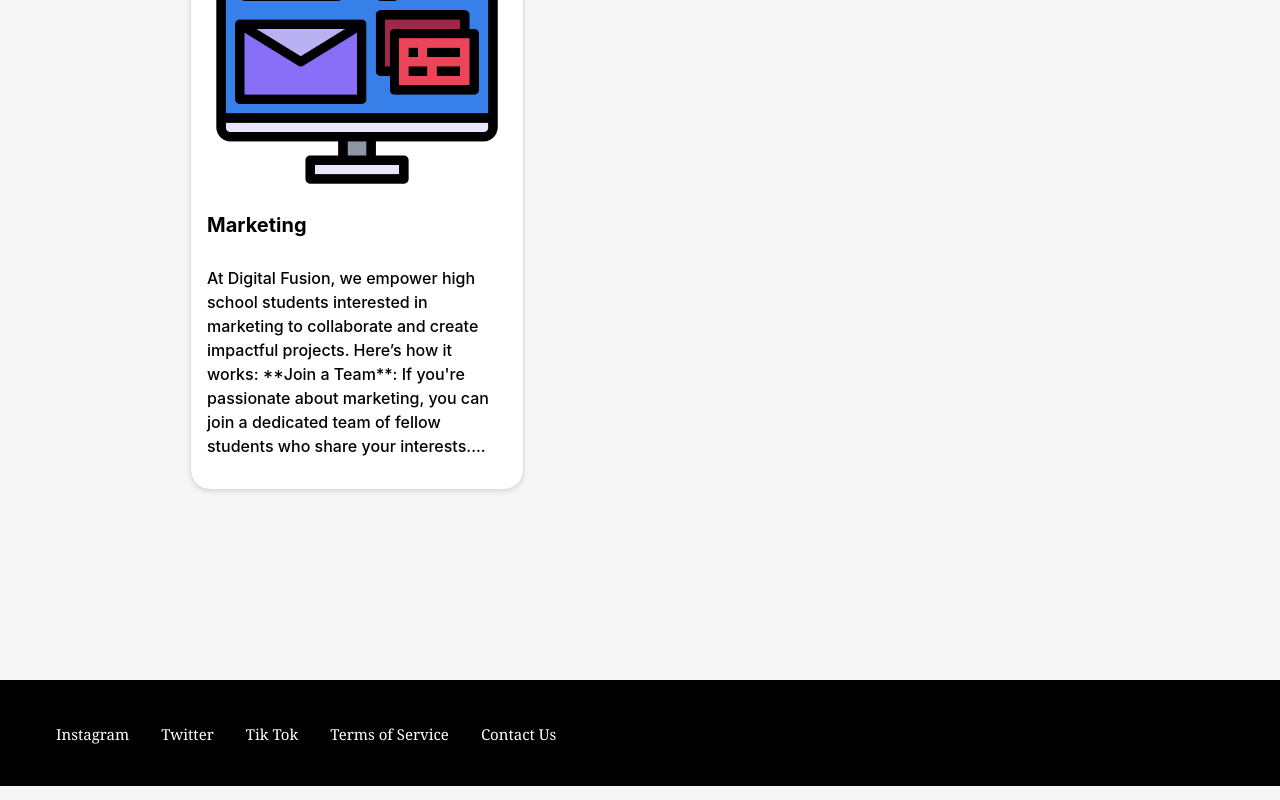
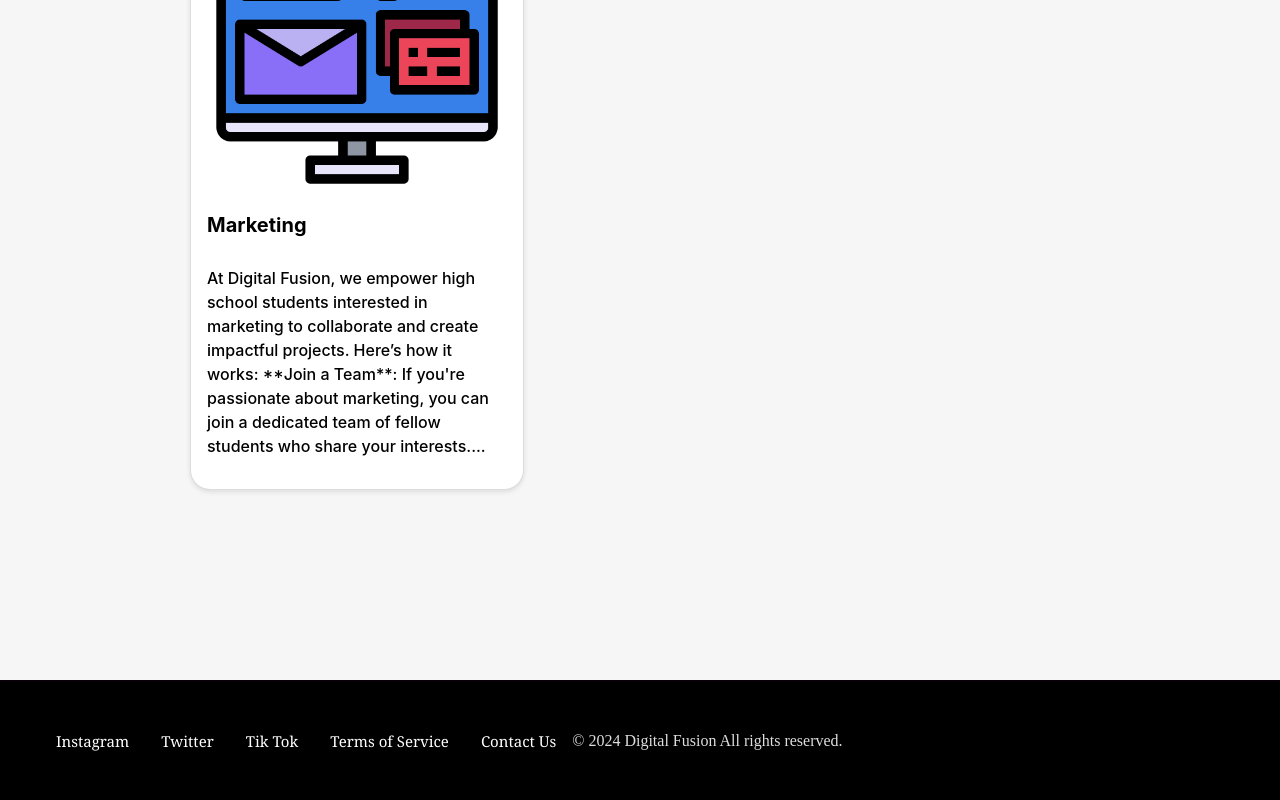
Before and after one commit to ImaniW96/se_final_project_frontend, a React (Vite) app in the folder Digital_Fusion/: page / in a window 1280 px wide. Shown: the part 1758-2558 px from the top of the page. Built offline with nearby package versions, Linux system fonts and the light colour scheme.

Commit message:
Footer update

```diff
--- a/Digital_Fusion/src/components/Footer/Footer.jsx
+++ b/Digital_Fusion/src/components/Footer/Footer.jsx
@@ -9,6 +9,7 @@ export function Footer() {
           <button className="footer__item">Tik Tok</button>
           <button className="footer__item">Terms of Service</button>
           <button className="footer__item">Contact Us</button>
+          <p>&copy; 2024 Digital Fusion All rights reserved.</p>
         </ul>
       </footer>
     </>
```
